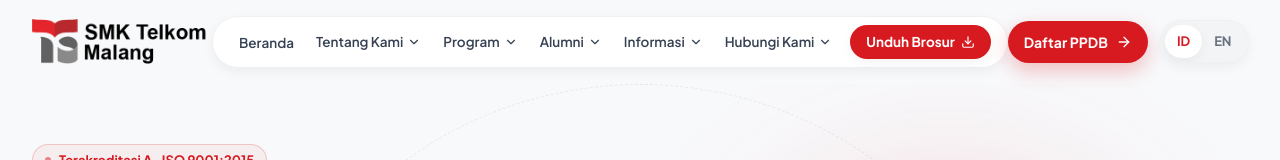
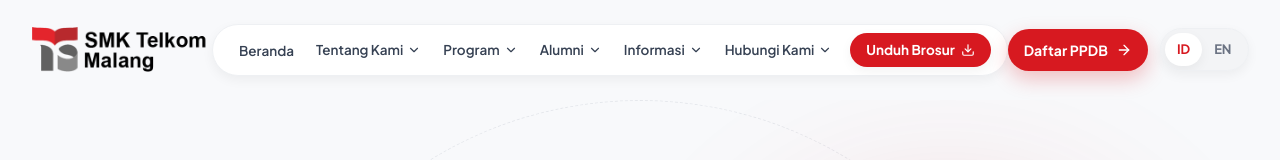
Before and after one commit to muhammadarkanmariadi-debug/jhic-2.0, a Next.js app in the folder jhic2.0-frontend/: page / in a window 1280 px wide. Shown: the top 160 px of the page. Built offline with nearby package versions, Linux system fonts and the light colour scheme.

Commit message:
feat:update ppdb nav link

```diff
--- a/jhic2.0-frontend/src/widgets/layout/Header.tsx
+++ b/jhic2.0-frontend/src/widgets/layout/Header.tsx
@@ -119,7 +119,7 @@
       className={`sticky top-0 z-60 w-full transition-all duration-300 ease-in-out ${isScrolled ? "bg-white shadow-sm xl:bg-transparent xl:shadow-none" : ""
         }`}
     >
-      <div className="mx-auto flex w-full max-w-[1400px] items-center justify-between px-4 py-4 md:px-8 xl:py-4">
+      <div className="mx-auto flex w-full max-w-[1400px] items-center justify-between px-4 py-4 md:px-8 xl:py-6">
         {/* Left: Logo */}
         <Link
           href="/"
@@ -150,7 +150,7 @@
             <Image src="/logo_hitam.png" alt="Logo" width={120} height={34} className="h-auto w-[120px]" />
           </Link>
 
-          <ul className="flex items-center gap-0.5">
+          <ul className="flex items-center gap-0.5 ">
             {navItems.map((item) => (
               <li key={item.name} className="relative group">
                 {item.dropdownGroups || item.dropdown ? (
```
